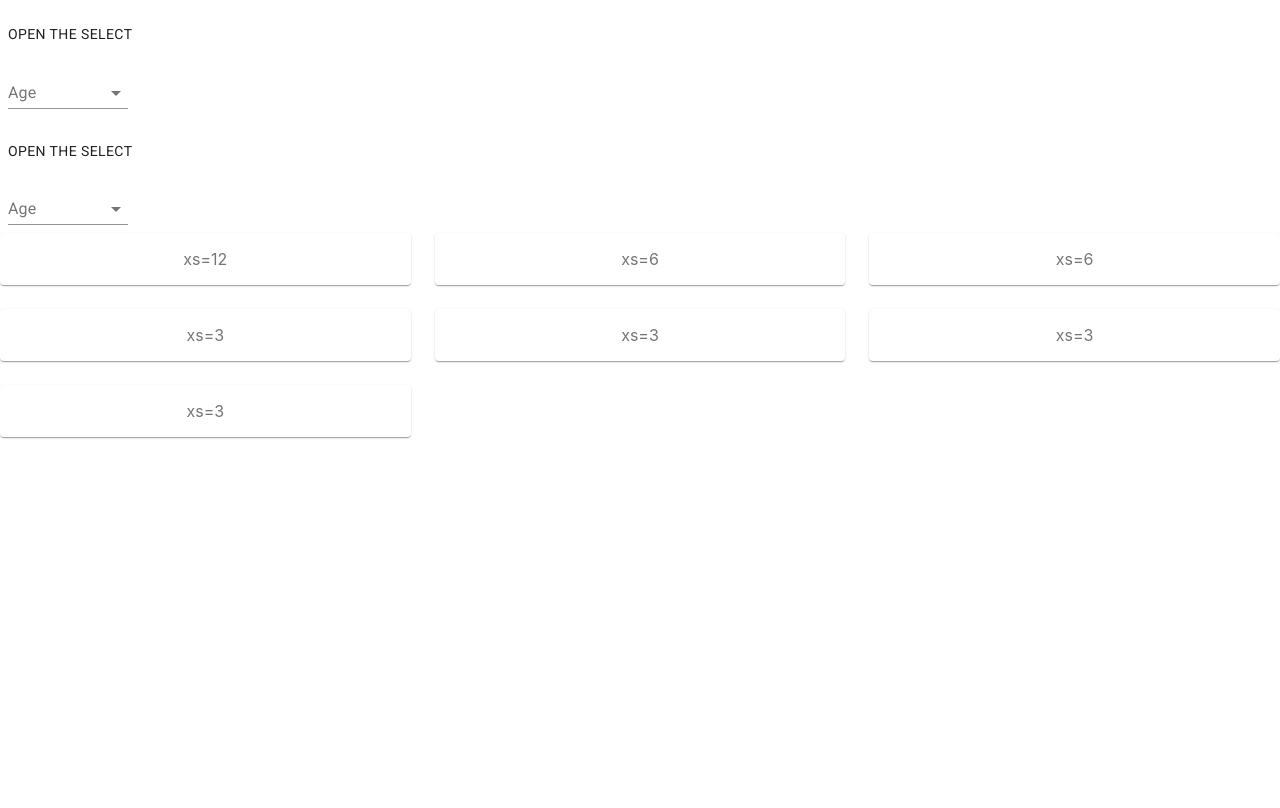
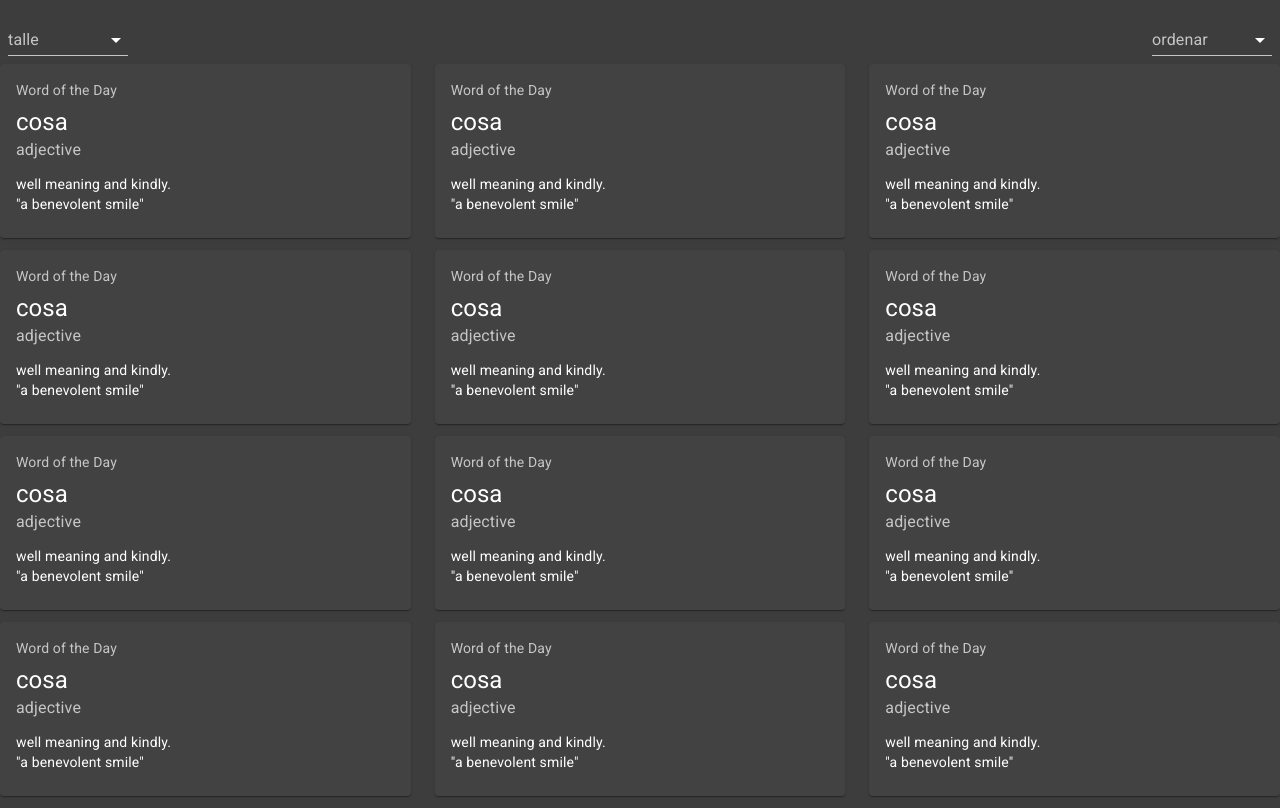
Before and after one commit to FedericoLeiva12/charger-ecommerce, a React (Create React App) app in the folder client/: page / in a window 1280 px wide. Built offline with nearby package versions, Linux system fonts and the light colour scheme.

Commit message:
se añadieron primeros estilos

```diff
--- a/client/src/components/catalogue/Container.js
+++ b/client/src/components/catalogue/Container.js
@@ -1,18 +1,26 @@
 import React from 'react';
 import { makeStyles } from '@material-ui/core/styles';
-import Paper from '@material-ui/core/Paper';
+import Card from '@material-ui/core/Card';
+import CardContent from '@material-ui/core/CardContent';
+import Typography from '@material-ui/core/Typography';
 import Grid from '@material-ui/core/Grid';
 
-const useStyles = makeStyles((theme) => ({
+const useStyles = makeStyles({
   root: {
-    flexGrow: 1,
+    minWidth: 275,
   },
-  paper: {
-    padding: theme.spacing(2),
-    textAlign: 'center',
-    color: theme.palette.text.secondary,
+  bullet: {
+    display: 'inline-block',
+    margin: '0 2px',
+    transform: 'scale(0.8)',
   },
-}));
+  title: {
+    fontSize: 14,
+  },
+  pos: {
+    marginBottom: 12,
+  },
+});
 
 export default function CenteredGrid() {
   const classes = useStyles();
@@ -21,27 +29,66 @@ export default function CenteredGrid() {
     <div className={classes.root}>
       <Grid container spacing={3}>
         <Grid item xs={4}>
-          <Paper className={classes.paper}>xs=12</Paper>
+	        <Card className={classes.root}>
+       			 <CardContent>
+   			     <Typography className={classes.title} color="textSecondary" gutterBottom>
+			          Word of the Day
+			        </Typography>
+			        <Typography variant="h5" component="h2">
+    					cosa
+			        </Typography>
+			        <Typography className={classes.pos} color="textSecondary">
+			          adjective
+			        </Typography>
+			        <Typography variant="body2" component="p">
+			          well meaning and kindly.
+ 				         <br />
+			          {'"a benevolent smile"'}
+			        </Typography>
+		      </CardContent>
+     		</Card>
         </Grid>
-        <Grid item xs={4}>
-          <Paper className={classes.paper}>xs=6</Paper>
+	 <Grid item xs={4}>
+	        <Card className={classes.root}>
+       			 <CardContent>
+   			     <Typography className={classes.title} color="textSecondary" gutterBottom>
+			          Word of the Day
+			        </Typography>
+			        <Typography variant="h5" component="h2">
+    					cosa
+			        </Typography>
+			        <Typography className={classes.pos} color="textSecondary">
+			          adjective
+			        </Typography>
+			        <Typography variant="body2" component="p">
+			          well meaning and kindly.
+ 				         <br />
+			          {'"a benevolent smile"'}
+			        </Typography>
+		      </CardContent>
+     		</Card>
         </Grid>
-        <Grid item xs={4}>
-          <Paper className={classes.paper}>xs=6</Paper>
+      <Grid item xs={4}>
+	        <Card className={classes.root}>
+       			 <CardContent>
+   			     <Typography className={classes.title} color="textSecondary" gutterBottom>
+			          Word of the Day
+			        </Typography>
+			        <Typography variant="h5" component="h2">
+    					cosa
+			        </Typography>
+			        <Typography className={classes.pos} color="textSecondary">
+			          adjective
+			        </Typography>
+			        <Typography variant="body2" component="p">
+			          well meaning and kindly.
+ 				         <br />
+			          {'"a benevolent smile"'}
+			        </Typography>
+		      </CardContent>
+     		</Card>
         </Grid>
-        <Grid item xs={4}>
-          <Paper className={classes.paper}>xs=3</Paper>
-        </Grid>
-        <Grid item xs={4}>
-          <Paper className={classes.paper}>xs=3</Paper>
-        </Grid>
-        <Grid item xs={4}>
-          <Paper className={classes.paper}>xs=3</Paper>
-        </Grid>
-        <Grid item xs={4}>
-          <Paper className={classes.paper}>xs=3</Paper>
-        </Grid>
-      </Grid>
+     </Grid>
     </div>
   );
 }
--- a/client/src/components/catalogue/Selector.js
+++ b/client/src/components/catalogue/Selector.js
@@ -4,7 +4,6 @@ import InputLabel from '@material-ui/core/InputLabel';
 import MenuItem from '@material-ui/core/MenuItem';
 import FormControl from '@material-ui/core/FormControl';
 import Select from '@material-ui/core/Select';
-import Button from '@material-ui/core/Button';
 
 const useStyles = makeStyles((theme) => ({
   button: {
@@ -17,13 +16,13 @@ const useStyles = makeStyles((theme) => ({
   },
 }));
 
-export default function Selector() {
+export default function Selector(props) {
   const classes = useStyles();
-  const [age, setAge] = React.useState('');
+  const [prop, setProp] = React.useState('');
   const [open, setOpen] = React.useState(false);
 
   const handleChange = (event) => {
-    setAge(event.target.value);
+    setProp(event.target.value);
   };
 
   const handleClose = () => {
@@ -36,18 +35,15 @@ export default function Selector() {
 
   return (
     <div>
-      <Button className={classes.button} onClick={handleOpen}>
-        Open the select
-      </Button>
       <FormControl className={classes.formControl}>
-        <InputLabel id="demo-controlled-open-select-label">Age</InputLabel>
+        <InputLabel id="demo-controlled-open-select-label">{props.nom}</InputLabel>
         <Select
           labelId="demo-controlled-open-select-label"
           id="demo-controlled-open-select"
           open={open}
           onClose={handleClose}
           onOpen={handleOpen}
-          value={age}
+          value={prop}
           onChange={handleChange}
         >
           <MenuItem value="">
--- a/client/src/components/catalogue/index.js
+++ b/client/src/components/catalogue/index.js
@@ -1,21 +1,45 @@
 import React from 'react'
 import Container from './Container'
 import Selector from './Selector'
+import { createMuiTheme, ThemeProvider, makeStyles  } from '@material-ui/core/styles';
+import Grid from '@material-ui/core/Grid';
+
+const darkTheme = createMuiTheme({
+  palette: {
+    type: 'dark',
+  },
+});
+
+const useStyles = makeStyles((theme) => ({
+  cont:{
+    background:'#3D3D3D',
+  },
+}));
 
 export default function Catalogo(){
+    const classes = useStyles();
     return(
-        <div>
+      <ThemeProvider theme={darkTheme}>
+        <div className={classes.cont}>
+            <Grid container
+      		direction="row"
+      		justify="space-between"
+  		alignItems="flex-start">
+            	<Grid item >
+                    <Selector nom="talle"/>
+      		</Grid>
+                <Grid item >
+                    <Selector  nom="ordenar"/>
+      		</Grid>
+            </Grid>
             <div>
-                <span>
-                    <Selector/>
-                </span>
-                <span>
-                    <Selector/>
-                </span>
-            </div>
-            <div>
+                <Container></Container>
+                <Container></Container>
+                <Container></Container>
                 <Container></Container>
             </div>
         </div>
+      </ThemeProvider>
+
     )
 }
```
